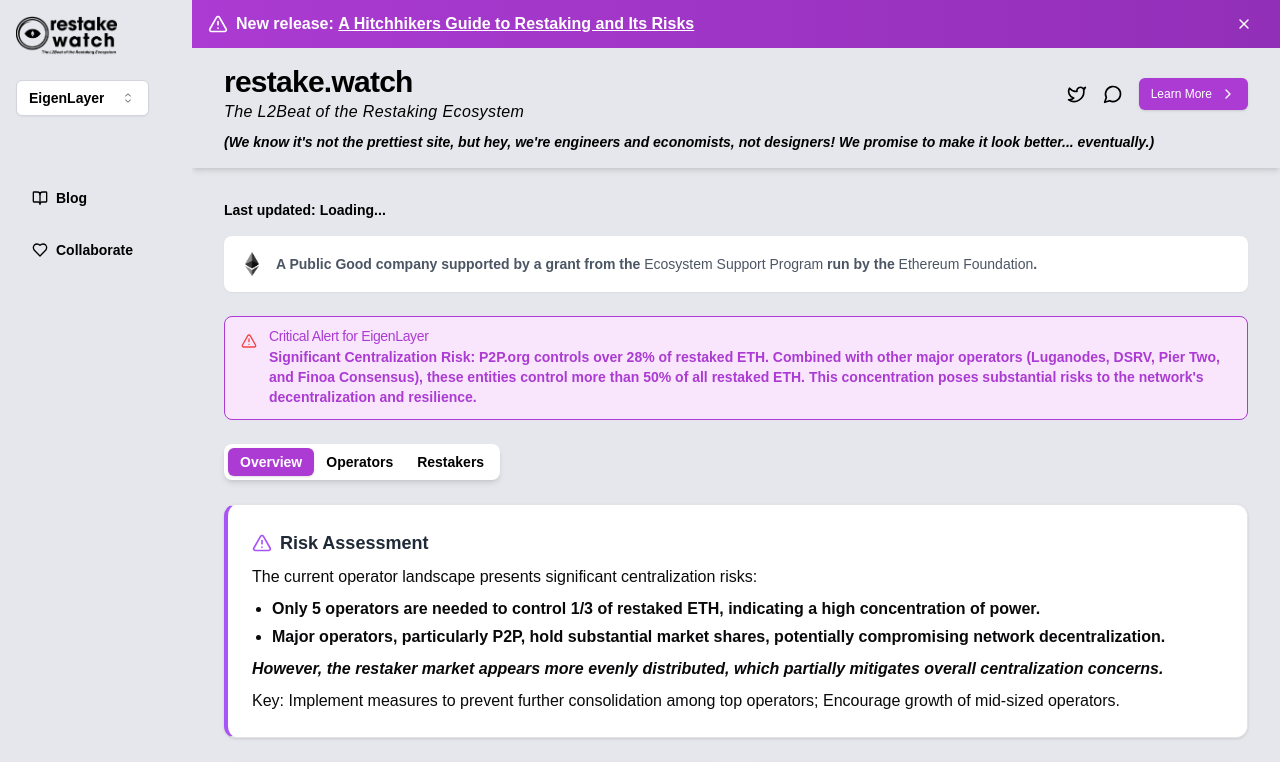
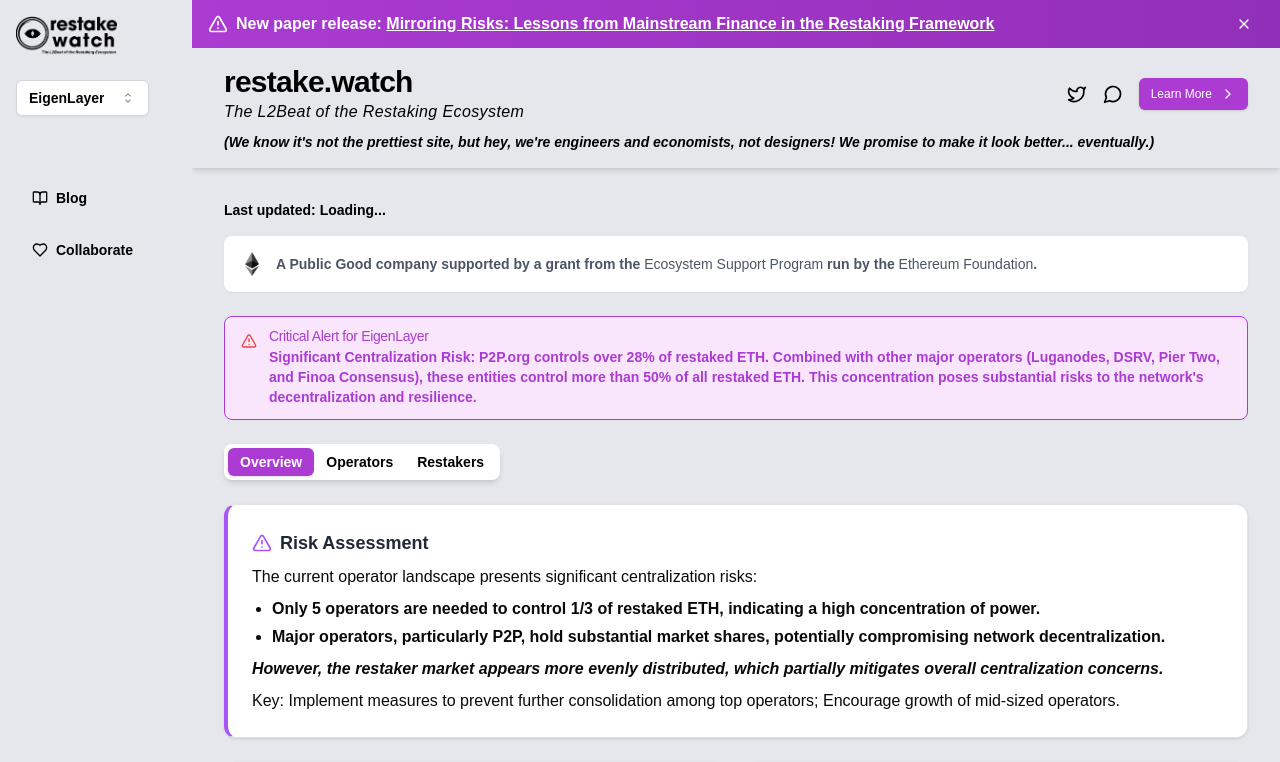
Before and after one commit to rstbeat/restake-watch-front-end, a Next.js app: page / in a window 1280 px wide. Shown: the top 762 px of the page. Built offline with nearby package versions, Linux system fonts and the light colour scheme; no server answers.

Commit message:
change paper

```diff
--- a/src/components/RestakeWatch.tsx
+++ b/src/components/RestakeWatch.tsx
@@ -191,12 +191,12 @@
               <div className="flex items-center space-x-2">
                 <AlertTriangle className="h-5 w-5 text-white" />
                 <span>
-                  New release:{' '}
+                  New paper release:{' '}
                   <Link
-                    href="https://hackmd.io/@espejelomar/BkgcuG4MR"
+                    href="https://drive.proton.me/urls/58SJCC8N3C#luXJeS5zVfAM"
                     className="underline font-semibold hover:text-gray-200"
                   >
-                    A Hitchhikers Guide to Restaking and Its Risks
+                    Mirroring Risks: Lessons from Mainstream Finance in the Restaking Framework
                   </Link>
                 </span>
               </div>
--- a/src/components/Sidebar.tsx
+++ b/src/components/Sidebar.tsx
@@ -30,7 +30,7 @@
       </div>
       <nav className="flex flex-col space-y-4 mt-8 p-4">
         <Link
-          href="https://hackmd.io/@espejelomar/BkgcuG4MR"
+          href="https://drive.proton.me/urls/58SJCC8N3C#luXJeS5zVfAM"
           target="_blank"
           rel="noopener noreferrer"
         >
```
